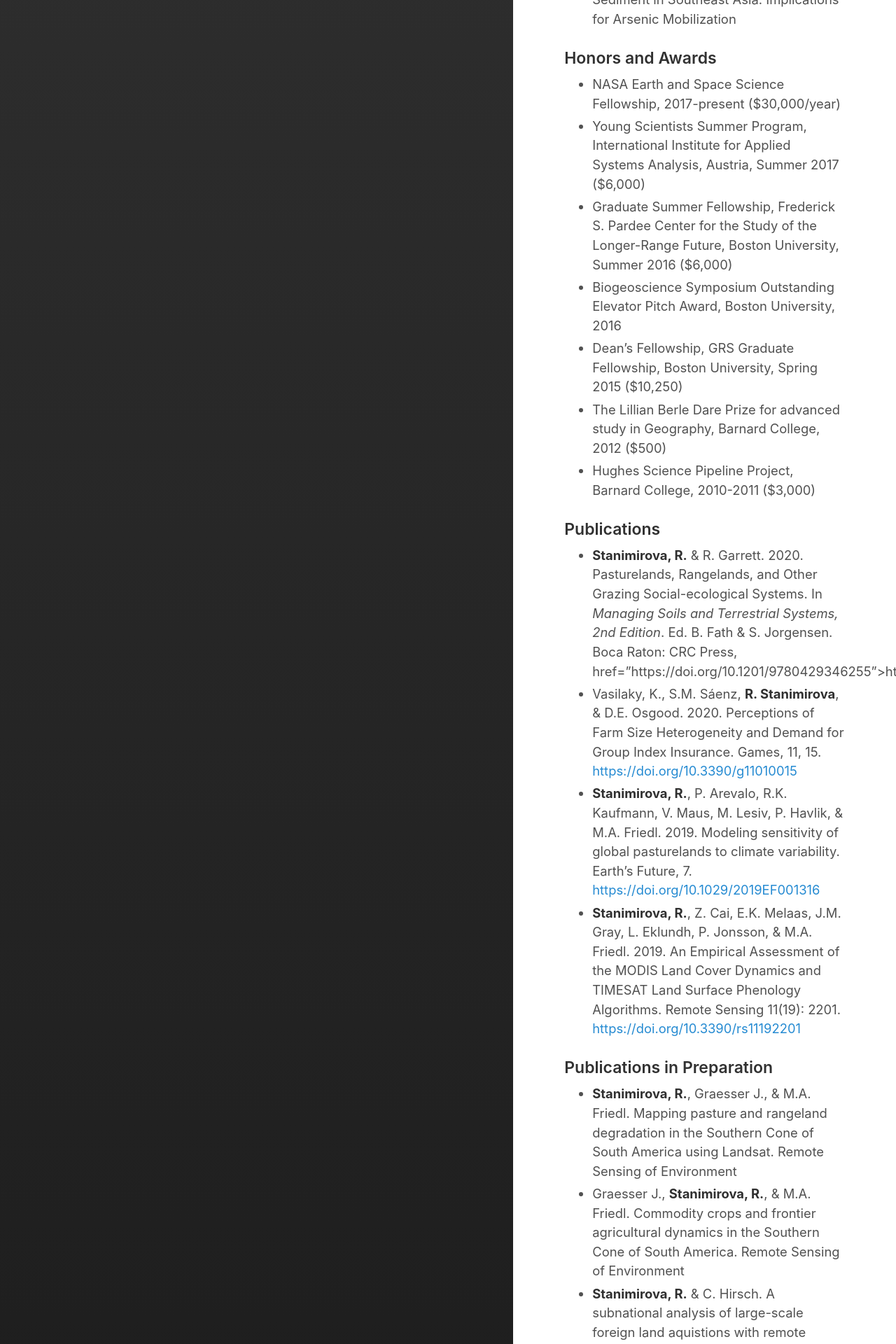
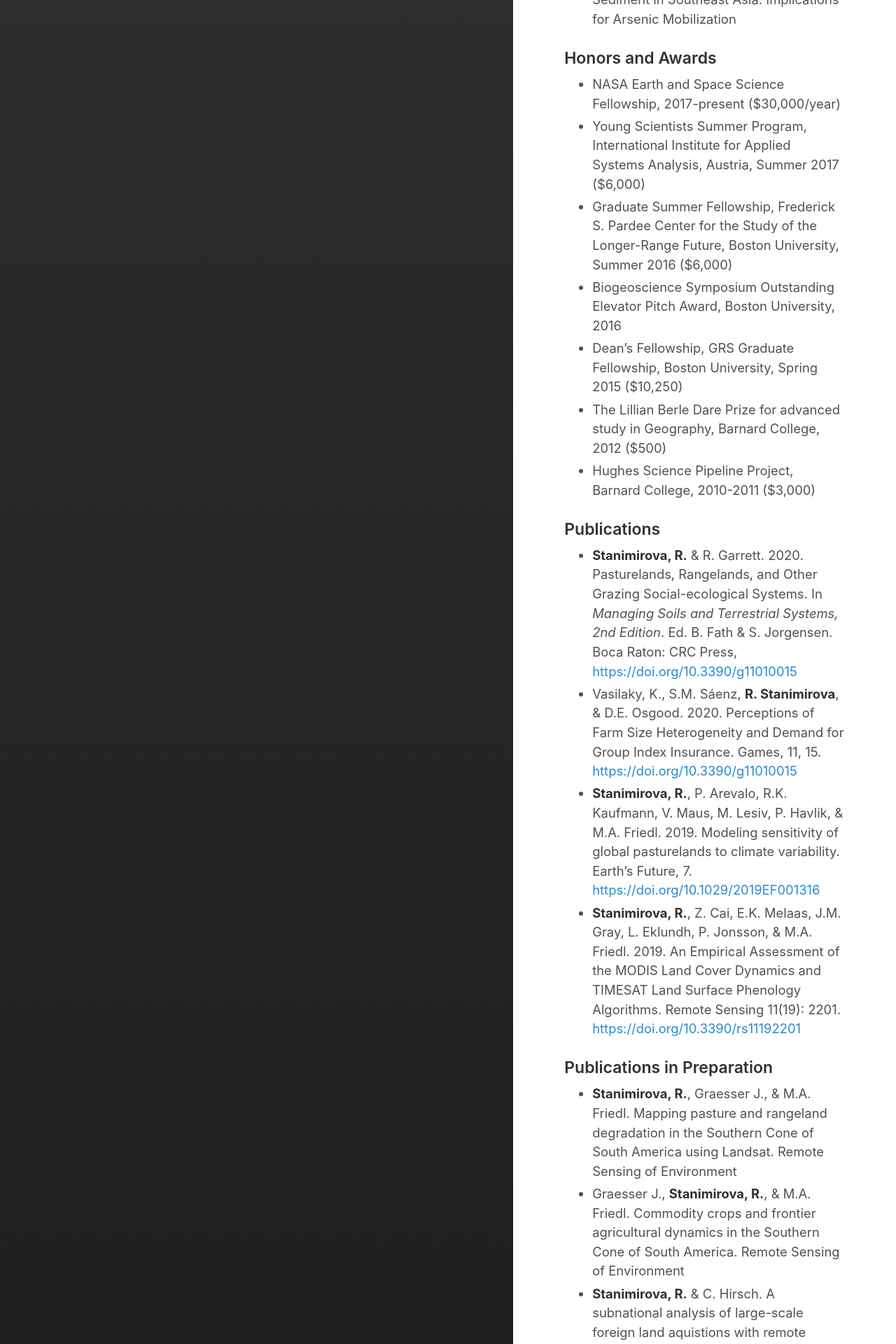
Before and after one commit to rkstan/rkstan.github.io, a Jekyll site: the page built from CurriculumVitae.md, in a window 1280 px wide. Shown: the part 751-2671 px from the top of the page at 70% size. Built offline with Jekyll 4.4.1, drawn with Linux system fonts in a browser that asks for light colours; nearby versions of some CDN libraries.

Commit message:
Update CurriculumVitae.md

```diff
--- a/CurriculumVitae.md
+++ b/CurriculumVitae.md
@@ -28,7 +28,7 @@
 * Hughes Science Pipeline Project, Barnard College, 2010-2011 ($3,000)
 
 ### Publications
-* **Stanimirova, R.** & R. Garrett. 2020. Pasturelands, Rangelands, and Other Grazing Social-ecological Systems. In <i>Managing Soils and Terrestrial Systems, 2nd Edition</i>. Ed. B. Fath & S. Jorgensen. Boca Raton: CRC Press, href="https://doi.org/10.1201/9780429346255">https://doi.org/10.3390/g11010015</a>
+* **Stanimirova, R.** & R. Garrett. 2020. Pasturelands, Rangelands, and Other Grazing Social-ecological Systems. In <i>Managing Soils and Terrestrial Systems, 2nd Edition</i>. Ed. B. Fath & S. Jorgensen. Boca Raton: CRC Press, <a href="https://doi.org/10.1201/9780429346255">https://doi.org/10.3390/g11010015</a>
 * Vasilaky, K., S.M. Sáenz, **R. Stanimirova**, & D.E. Osgood. 2020. Perceptions of Farm Size Heterogeneity and Demand for Group Index Insurance. Games, 11, 15. <a href="https://doi.org/10.3390/g11010015">https://doi.org/10.3390/g11010015</a>
 * **Stanimirova, R.**, P. Arevalo, R.K. Kaufmann, V. Maus, M. Lesiv, P. Havlik, & M.A. Friedl. 2019. Modeling sensitivity of global pasturelands to climate variability. Earth's Future, 7.
 <a href="https://doi.org/10.1029/2019EF001316">https://doi.org/10.1029/2019EF001316</a>
```
